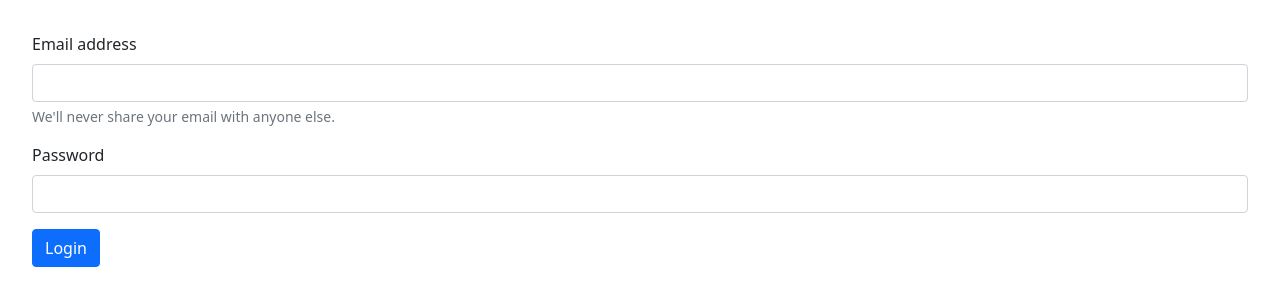
After one commit to hatim523/DjangoAuthApp, a Django app: page / in a window 1280 px wide. The commit adds this page. Shown: the top 306 px of the page. Run offline with Django 3.2, Linux system fonts and the light colour scheme; some libraries are stand-ins or nearby versions.

Commit message:
Added login functionality

```diff
--- a/DjangoAuthApp/settings.py
+++ b/DjangoAuthApp/settings.py
@@ -31,6 +31,7 @@ ALLOWED_HOSTS = []
 # Application definition
 
 INSTALLED_APPS = [
+    'accounts.apps.AccountsConfig',
     'django.contrib.admin',
     'django.contrib.auth',
     'django.contrib.contenttypes',
@@ -54,7 +55,7 @@ ROOT_URLCONF = 'DjangoAuthApp.urls'
 TEMPLATES = [
     {
         'BACKEND': 'django.template.backends.django.DjangoTemplates',
-        'DIRS': [],
+        'DIRS': [BASE_DIR / 'templates'],
         'APP_DIRS': True,
         'OPTIONS': {
             'context_processors': [
--- a/DjangoAuthApp/urls.py
+++ b/DjangoAuthApp/urls.py
@@ -14,8 +14,9 @@ Including another URLconf
     2. Add a URL to urlpatterns:  path('blog/', include('blog.urls'))
 """
 from django.contrib import admin
-from django.urls import path
+from django.urls import path, include
 
 urlpatterns = [
+    path('', include("accounts.urls")),
     path('admin/', admin.site.urls),
 ]
--- a/accounts/urls.py
+++ b/accounts/urls.py
@@ -1,7 +1,10 @@
 from django.urls import path
+from . import views
 
 app_name = "accounts"
 
+
 urlpatterns = [
+    path('', views.Login.as_view(), name='login'),
 
 ]
--- a/accounts/views.py
+++ b/accounts/views.py
@@ -1 +1,34 @@
+from django.contrib import auth
+from django.http import JsonResponse
 from django.shortcuts import render
+from django.urls import reverse
+from django.views import View
+
+
+class Login(View):
+    template_name = "accounts/login.html"
+
+    def get(self, request):
+        if request.user.is_authenticated:
+            pass
+
+        return render(request, self.template_name)
+
+    def post(self, request):
+        try:
+            username = request.POST["email"]
+            pwd = request.POST["password"]
+
+            user = auth.authenticate(username=username, password=pwd)
+
+            if user is None:
+                print("here")
+                return JsonResponse({"status": False, "msg": "Invalid username or password"})
+
+            auth.login(request, user)
+
+            return JsonResponse({"status": True, "url": ""})
+        except Exception as e:
+            print("Exception in Login(post):", str(e))
+            return JsonResponse({"status": False, "msg": "Something went wrong while processing your request. "
+                                                         "Please try again."})
--- /dev/null
+++ b/templates/accounts/login.html
@@ -0,0 +1,31 @@
+{% extends "utils/base.html" %}
+
+{% block title %}Login{% endblock %}
+
+{% block content %}
+    <div class="row" style="padding: 2rem">
+        <div class="col-12">
+            <form>
+              <div class="mb-3">
+                <label for="email_in" class="form-label">Email address</label>
+                <input type="email" class="form-control" id="email_in" aria-describedby="emailHelp">
+                <div id="emailHelp" class="form-text">We'll never share your email with anyone else.</div>
+              </div>
+              <div class="mb-3">
+                <label for="pass_in" class="form-label">Password</label>
+                <input type="password" class="form-control" id="pass_in">
+              </div>
+                <div class="mb-3" >
+                    <div class="alert alert-danger" id="alert_div">
+                        Invalid
+                    </div>
+                </div>
+              <button type="button" onclick="try_login()" class="btn btn-primary" id="login_button">Login</button>
+            </form>
+        </div>
+    </div>
+{% endblock %}
+
+{% block custom_scripts %}
+    {% include "accounts/scripts/login_script.html" %}
+{% endblock %}
--- /dev/null
+++ b/templates/accounts/scripts/login_script.html
@@ -0,0 +1,58 @@
+<script>
+function validate_email(email) {
+    return /^[a-zA-Z0-9.!#$%&'*+/=?^_`{|}~-]+@[a-zA-Z0-9-]+(?:\.[a-zA-Z0-9-]+)*$/.test(email);
+}
+
+function validate_password(password) {
+    return password.length >= 8;
+}
+
+function try_login() {
+    error_msg("");
+    let email_element = document.getElementById("email_in");
+    let password_element = document.getElementById("pass_in");
+    let login_button = document.getElementById("login_button");
+
+    if (!validate_email(email_element.value)) {
+        error_msg("Invalid email address");
+        return;
+    }
+
+    if (!validate_password(password_element.value)) {
+        error_msg("Invalid password");
+        return;
+    }
+
+    login_button.innerHTML = `<i class="fa fa-spinner fa-spin></i> Validating"`;
+    let formData = new FormData();
+    formData.append("email", email_element.value);
+    formData.append("password", password_element.value);
+
+    post_request(
+        "{% url 'accounts:login' %}",
+        formData,
+        (response) => {
+            login_button.innerHTML = `<i class="fa fa-spinner fa-spin></i> Redirecting"`;
+            window.location.href = response["url"];
+        },
+        (response) => {
+            login_button.innerHTML = "Login";
+            error_msg(response["msg"]);
+        }
+    )
+}
+
+function error_msg(msg) {
+    let error_div = document.getElementById("alert_div");
+
+    if (msg.length < 1) {
+        error_div.style.display = "none";
+        return;
+    }
+
+    error_div.style.display = "block";
+    error_div.innerText = msg;
+}
+
+error_msg("");
+</script>
--- a/templates/accounts/base.html
+++ b/templates/utils/base.html
@@ -1,24 +1,22 @@
-<!DOCTYPE html>
+<!doctype html>
 <html lang="en">
   <head>
-    <meta charset="UTF-8">
-    <title>
-        {% block title %}
-        {% endblock %}
-    </title>
+    <meta charset="utf-8">
+    <meta name="viewport" content="width=device-width, initial-scale=1">
+
     <link href="https://cdn.jsdelivr.net/npm/bootstrap@5.0.2/dist/css/bootstrap.min.css" rel="stylesheet"
           integrity="sha384-EVSTQN3/azprG1Anm3QDgpJLIm9Nao0Yz1ztcQTwFspd3yD65VohhpuuCOmLASjC" crossorigin="anonymous">
-    <script src="https://cdn.jsdelivr.net/npm/bootstrap@5.0.2/dist/js/bootstrap.bundle.min.js"
-            integrity="sha384-MrcW6ZMFYlzcLA8Nl+NtUVF0sA7MsXsP1UyJoMp4YLEuNSfAP+JcXn/tWtIaxVXM" crossorigin="anonymous"></script>
-    {% block header_styles %}
-
-    {% endblock %}
+    <title>{% block title %}{% endblock %}</title>
+    {% block header_styles %}{% endblock %}
   </head>
   <body>
     {% block content %}
     {% endblock %}
 
 
+
+    <script src="https://cdn.jsdelivr.net/npm/bootstrap@5.0.2/dist/js/bootstrap.bundle.min.js"
+            integrity="sha384-MrcW6ZMFYlzcLA8Nl+NtUVF0sA7MsXsP1UyJoMp4YLEuNSfAP+JcXn/tWtIaxVXM" crossorigin="anonymous"></script>
     {% include "utils/requests.html" %}
     {% include "utils/notification_handler.html" %}
     {% block custom_scripts %}
```
Lines whose indentation alone changed are shown as unchanged.
